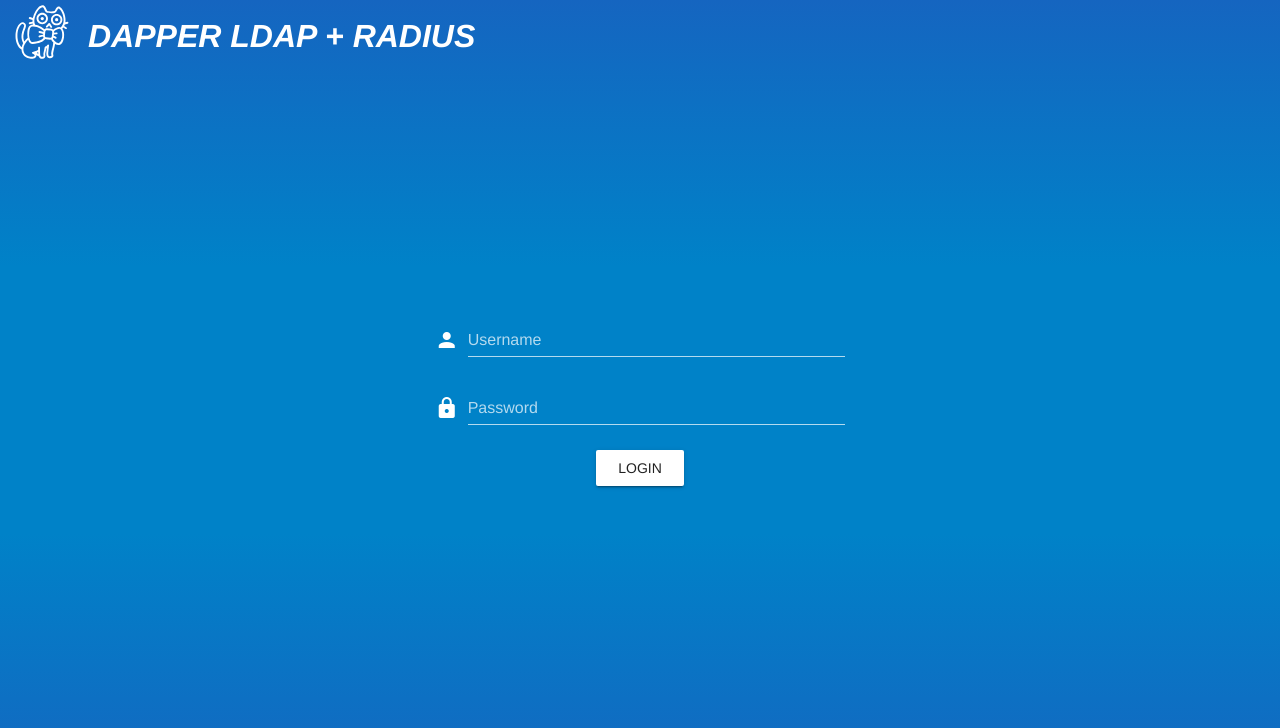
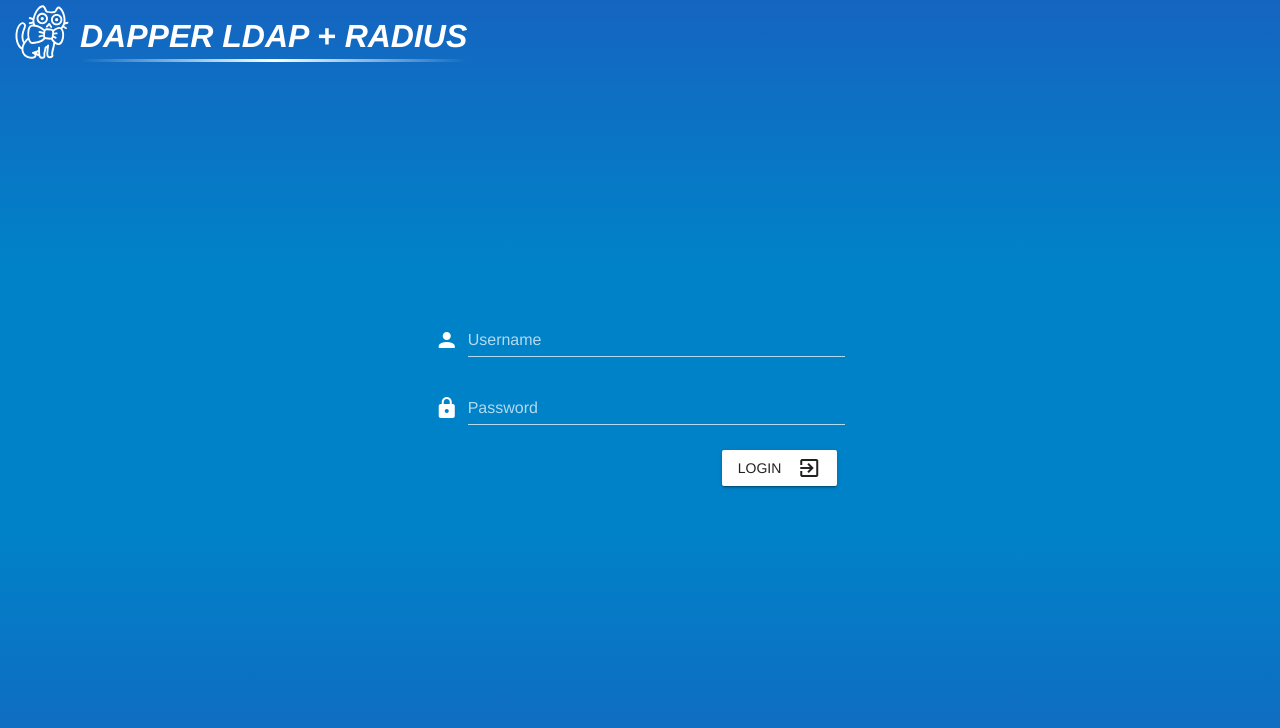
Before and after one commit to mdbarr/dapper-ui, a Vue app: page /login in a window 1280 px wide. Shown: the top 728 px of the page. Built offline with nearby package versions, Linux system fonts and the light colour scheme.

Commit message:
login: login screen prototyping

```diff
--- a/src/views/Login.vue
+++ b/src/views/Login.vue
@@ -10,7 +10,12 @@
       <v-form>
         <v-text-field dark prepend-icon="mdi-account" name="dapper-username" label="Username" type="text" browser-autocomplete="new-password"></v-text-field>
         <v-text-field dark prepend-icon="mdi-lock" name="dapper-password" label="Password" type="password" browser-autocomplete="new-password"></v-text-field>
-        <v-btn color="#fff" light @click.native="login()">Login</v-btn>
+        <div>
+          <v-btn class="dapper-login" color="#fff" light @click.native="login()">
+            Login
+            <v-icon right dark>mdi-login-variant</v-icon>
+          </v-btn>
+        </div>
       </v-form>
 
     </v-flex>
@@ -45,10 +50,9 @@ export default {
 }
 .dapper-title {
     position: absolute;
-    height: 32px;
+    height: 64px;
     top: 8px;
     left: 80px;
-    padding-left: 8px;
     padding-top: 4px;
     color: #fff;
     font-size: 32px;
@@ -56,4 +60,17 @@ export default {
     font-style: italic;
     text-transform: uppercase;
 }
+.dapper-title::after {
+    content: '';
+    position: absolute;
+    bottom: 10px;
+    left: 0;
+    height: 3px;
+    width: 100%;
+    background: #fff;
+    background: linear-gradient(to left, transparent 0%,#fff 50%,transparent 100%);
+}
+.dapper-login {
+    float: right;
+}
 </style>
```
